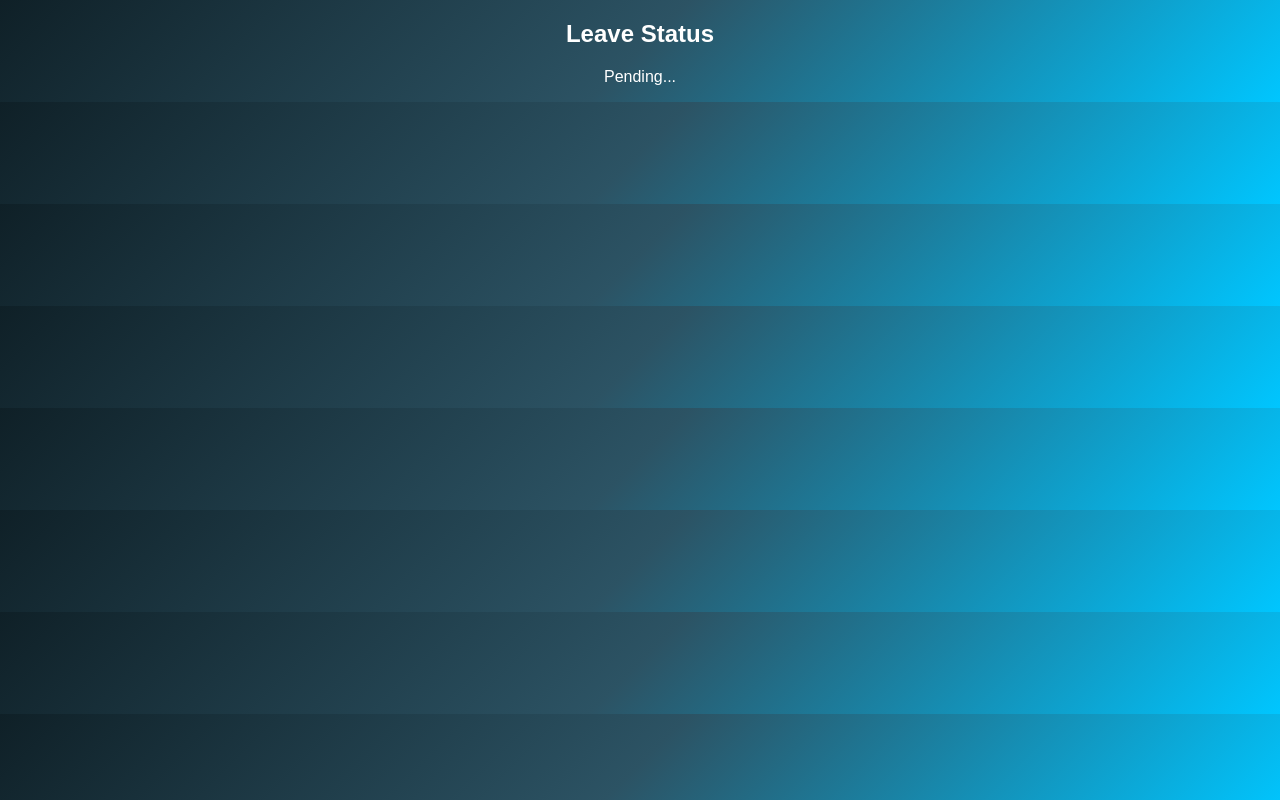
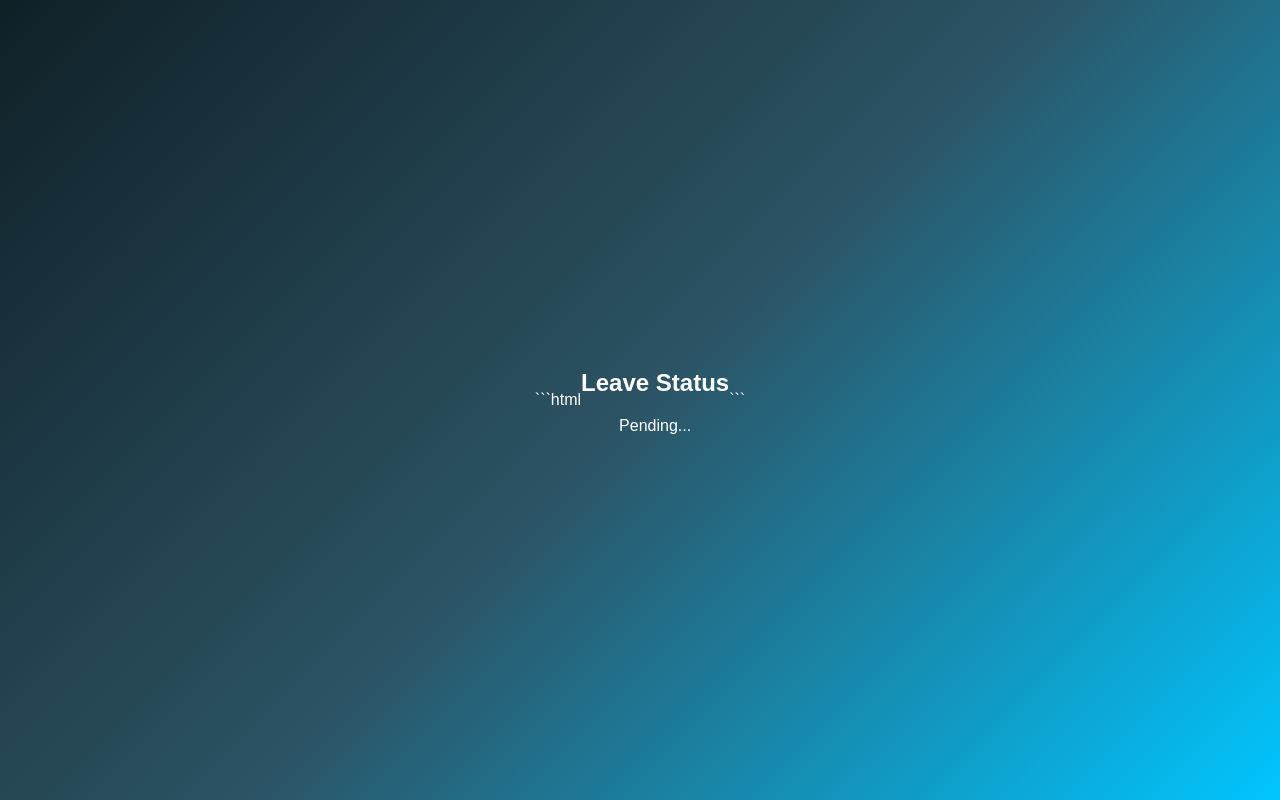
Before and after one commit to gayathri-s1607/student-details, a plain HTML site: page result.html in a window 1280 px wide. Drawn offline with Linux system fonts and the light colour scheme.

Commit message:
Update result.html

````diff
--- a/result.html
+++ b/result.html
@@ -1,3 +1,4 @@
+```html
 <!DOCTYPE html>
 <html>
 <head>
@@ -5,33 +6,44 @@
 
 <style>
 body {
+    margin: 0;
+    height: 100vh;
+    display: flex;
+    justify-content: center;
+    align-items: center;
     background: linear-gradient(135deg, #0f2027, #2c5364, #00c6ff);
+    font-family: Arial;
     color: white;
+}
+
+.container {
     text-align: center;
-    font-family: Arial;
 }
 </style>
 </head>
 
 <body>
 
-<h2>Leave Status</h2>
-<p id="result"></p>
+<div class="container">
+    <h2>Leave Status</h2>
+    <p id="result"></p>
+</div>
 
 <script>
 let parent = localStorage.getItem("parentStatus");
 let staff = localStorage.getItem("staffStatus");
 
 if(parent === "deny" || staff === "deny") {
-    document.getElementById("result").innerText = "Leave Not Accepted ❌";
+    result.innerText = "Leave Not Accepted ❌";
 }
 else if(parent === "accept" && staff === "accept") {
-    document.getElementById("result").innerText = "Leave Accepted ✅";
+    result.innerText = "Leave Accepted ✅";
 }
 else {
-    document.getElementById("result").innerText = "Pending...";
+    result.innerText = "Pending...";
 }
 </script>
 
 </body>
 </html>
+```
````
